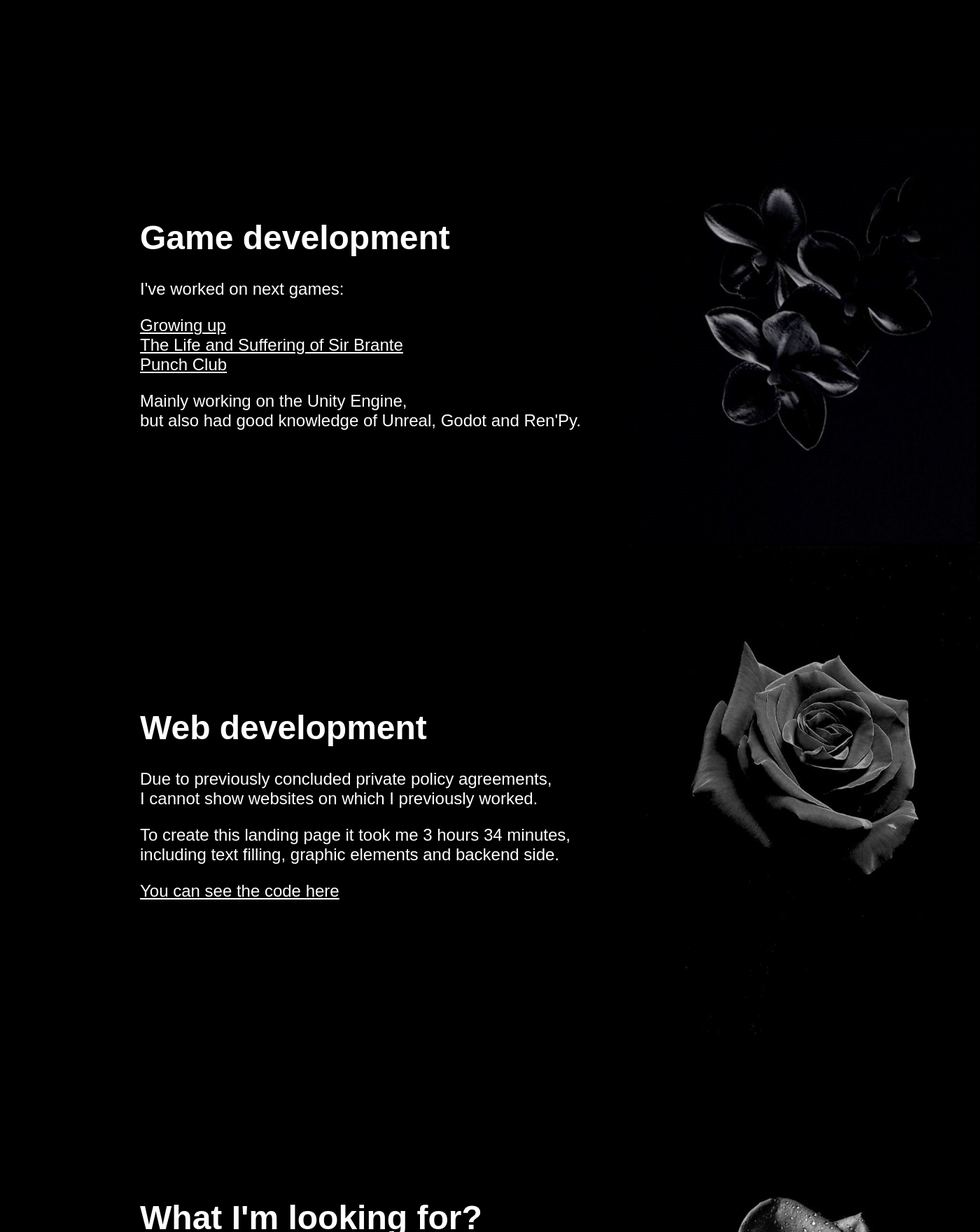
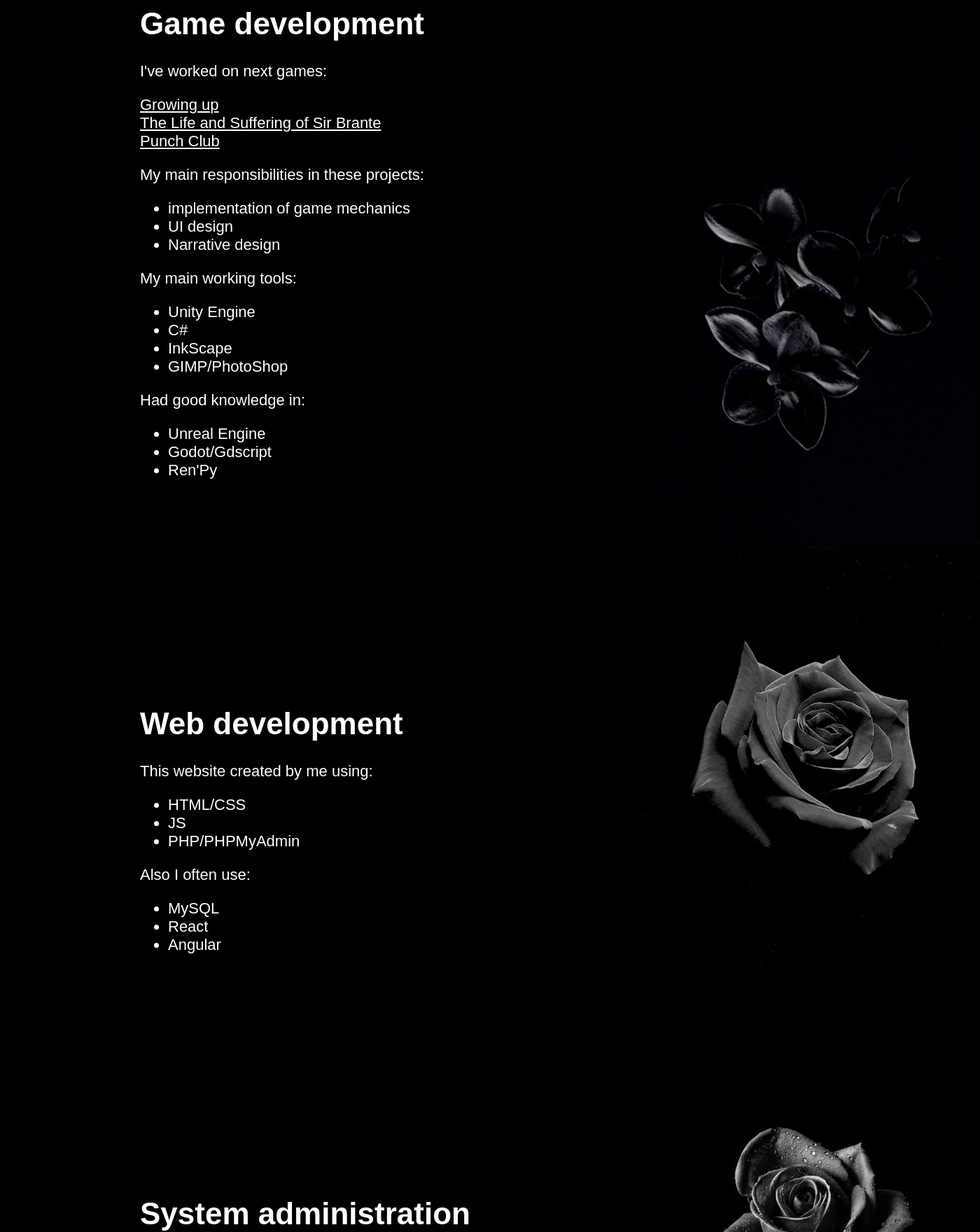
Before and after one commit to Anton-Green/portfolio, a PHP site: page / in a window 1400 px wide. Shown: the part 720-2480 px from the top of the page at 70% size. Run offline with PHP 8.4, Linux system fonts and the light colour scheme.

Commit message:
Info added

```diff
--- a/index.html
+++ b/index.html
@@ -4,26 +4,26 @@
     <meta charset="UTF-8">
     <meta name="viewport" content="width=device-width, initial-scale=1.0">
     <title>Anthony Onokin</title>
-    <link rel="stylesheet" href="styles.css">
+    <link rel="stylesheet" href="style.css">
     <link rel="icon" type="image/x-icon" href="images/favicon.ico">
 </head>
 
 <body>
-    <div class="First">
-        <div class="first_text">
+    <div class="intro">
+        <div class="intro_text">
             <h1>Hi, I'm Anthony, <br> software developer</h1>
             <p>
                 Dedicating my life to completing tasks quickly and efficiently.
             </p>
         </div>
 
-        <div class="first_image">
+        <div class="intro_image">
             <img src="images/img_1.jpg" alt="cup" width="500" height="700">
         </div>
     </div>
 
-    <div class="Second">
-        <div class="second_text">
+    <div class="game">
+        <div class="game_text">
             <h1>Game development</h1>
             <p>I've worked on next games:</p>
             <a href="https://store.steampowered.com/app/1191120/Growing_Up/">Growing up</a>
@@ -31,29 +31,75 @@
             <a href="https://store.steampowered.com/app/1272160/The_Life_and_Suffering_of_Sir_Brante/">The Life and Suffering of Sir Brante</a>
             <br />
             <a href="https://store.steampowered.com/app/394310/Punch_Club/">Punch Club</a>
-            <p>Mainly working on the Unity Engine, <br /> but also had good knowledge of Unreal, Godot and Ren'Py.</p>
+            <p>My main responsibilities in these projects:</p>
+            <ul>
+                <li>implementation of game mechanics</li>
+                <li>UI design</li>
+                <li>Narrative design</li>
+            </ul>
+            <p>My main working tools:</p>
+            <ul>
+                <li>Unity Engine</li>
+                <li>C#</li>
+                <li>InkScape</li>
+                <li>GIMP/PhotoShop</li>
+            </ul>
+            <p>Had good knowledge in:</p>
+            <ul>
+                <li>Unreal Engine</li>
+                <li>Godot/Gdscript</li>
+                <li>Ren'Py</li>
+            </ul>
         </div>
 
-        <div class="second_image">
+        <div class="game_image">
             <img src="images/img_2.jpg" alt="flower" width="500" height="700" />
         </div>
     </div>
 
-    <div class="Third">
-        <div class="third_text">
+    <div class="web">
+        <div class="web_text">
             <h1>Web development</h1>
-            <p>Due to previously concluded private policy agreements, <br />I cannot show websites on which I previously worked.</p>
-            <p>To create this landing page it took me 3 hours 34 minutes, <br />including text filling, graphic elements and backend side.</p>
-            <a href="https://github.com/Anton-Green/Anton-Onokin.git">You can see the code here</a>
+            <p>This website created by me using:</p>
+            <ul>
+                <li>HTML/CSS</li>
+                <li>JS</li>
+                <li>PHP/PHPMyAdmin</li>
+            </ul>
+            <p>Also I often use:</p>
+            <ul>
+                <li>MySQL</li>
+                <li>React</li>
+                <li>Angular</li>
+            </ul>
         </div>
 
-        <div class="third_image">
+        <div class="web_image">
             <img src="images/img_3.jpg" alt="Rose" width="500" height="700" />
         </div>
     </div>
 
-    <div class="Fourth">
-        <div class="fourth_text">
+    <div class="system">
+
+        <div class="system_text">
+            <h1>System administration</h1>
+            <p>Previous experience:</p>
+            <ul>
+                <li>Сreation of local computer networks in different configurations</li>
+                <li>Setting up servers and data racks</li>
+                <li>Creation of Web Host and Local Certificate authority</li>
+                <li>Setting up browser protocols for efficient team work</li>
+                <li>Tech support and troubleshooting</li>
+            </ul>
+        </div>
+
+        <div class="system_image">
+            <img src="images/img_4.jpg" alt="Rose" width="500" height="700" />
+        </div>
+    </div>
+
+    <div class="look">
+        <div class="look_text">
             <h1>What I'm looking for?</h1>
             <p>Due to moving to a new country and time difference with Europe, <br />I am looking for a company for cooperation.</p>
 
@@ -66,20 +112,18 @@
             <ul>
                 <li>Frontend web designer</li>
                 <li>Backend web developer</li>
-                <li>Fullstack web developer</li>
+                <li>System admin</li>
             </ul>
 
             <p>Priority salary: 25-30 CAD hourly</p>
         </div>
 
-        <div class="fourth_image">
-            <img src="images/img_4.jpg" alt="Rose_2" width="500" height="700" />
+        <div class="look_image">
+            <img src="images/img_5.jpg" alt="Cup_2" width="500" height="700" />
         </div>
     </div>
 
-    <div class="fifth_text">
-        <h1>Contact</h1>
-        <p>anton.onokhin2@gmail.com</p>
-    </div>
+
+
 </body>
 </html>
--- a/styles.css
+++ b/style.css
@@ -4,65 +4,73 @@ body {
     background-color: #000000;
     color: white;
     font-family: "Arial", Sans-serif;
-    font-size: 24px;
+    font-size: 22px;
 }
 
 a {
     color: white;
 }
 
-.first_text {
+::-webkit-scrollbar {
+    background-color: black;
+}
+
+.intro_text {
     position: absolute;
     top: 300px;
     left: 200px;
-
 }
 
-.first_image {
+.intro_image {
     position: absolute;
     top: 0px;
     left: 900px;
 }
 
-.second_text {
+.game_text {
     position: absolute;
-    top: 1000px;
+    top: 700px;
     left: 200px;
-
 }
 
-.second_image {
+.game_image {
     position: absolute;
     top: 800px;
     left: 900px;
 }
 
-.third_text {
+.web_text {
     position: absolute;
     top: 1700px;
     left: 200px;
 }
 
-.third_image {
+.web_image {
     position: absolute;
     top: 1500px;
     left: 900px;
 }
 
-.fourth_text {
+.system_text {
     position: absolute;
     top: 2400px;
     left: 200px;
 }
 
-.fourth_image {
+.system_image {
     position: absolute;
-    top: 2200px;
+    top: 2100px;
     left: 900px;
 }
 
-.fifth_text {
+.look_text {
+    position: absolute;
+    top: 3300px;
+    left: 200px;
+}
+
+.look_image {
     position: absolute;
     top: 3100px;
-    left: 200px;
+    left: 900px;
 }
```
Also changed, not shown: process-form.php (added, +22 -0 lines), images/img_5.jpg (added).
